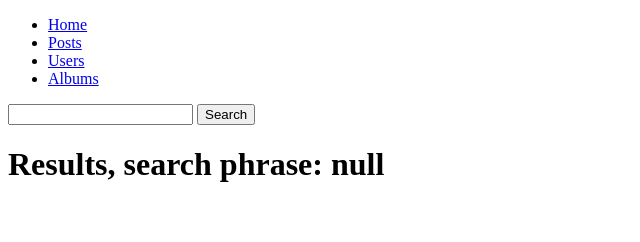
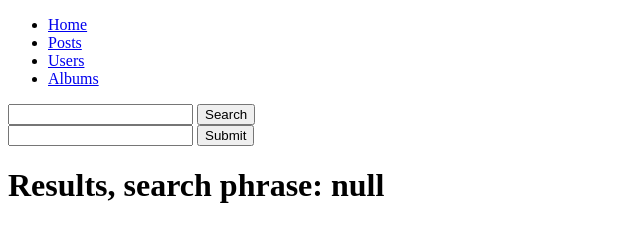
Before and after one commit to PovilasGe/2022-10-26-api, a plain HTML site: page search.html in a window 1280 px wide. Shown: the whole page, without its empty margins (0-640 px from the left). Drawn offline with Linux system fonts and the light colour scheme; no server answers.

Commit message:
search page form added

```diff
--- a/search.html
+++ b/search.html
@@ -7,6 +7,11 @@
     <title>Search</title>
   </head>
   <body>
+    <form>
+      <input type="text" name="" id="" />
+      <input type="submit" value="Submit" />
+    </form>
+
     <div id="search-results"></div>
 
     <script src="./search.js"></script>
```
Also changed, not shown: task.txt.
